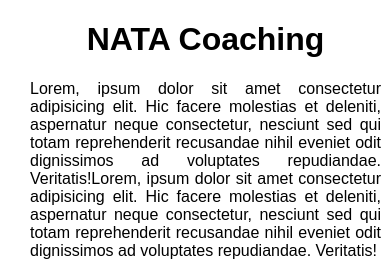
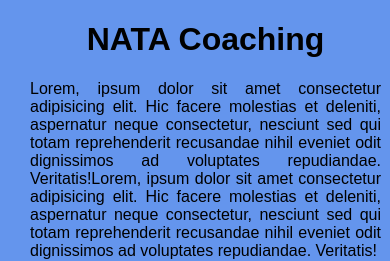
Before and after one commit to mr-imperfect/landingpage-sample, a React (Create React App) app: page / in a window 390 px wide. Shown: the top 261 px of the page. Built offline with nearby package versions, Linux system fonts and the light colour scheme.

Commit message:
bgc added

```diff
--- a/src/App.css
+++ b/src/App.css
@@ -4,6 +4,7 @@ body{
     padding:0;
   font-family: Arial, Helvetica, sans-serif;
   overflow-x: hidden;
+  background-color: cornflowerblue;
 
 
 }
@@ -249,7 +250,7 @@ body{
 @media (max-width:500px){
 
     body{
-        width: 200px;
+
     }
 
     .left-section{
```
